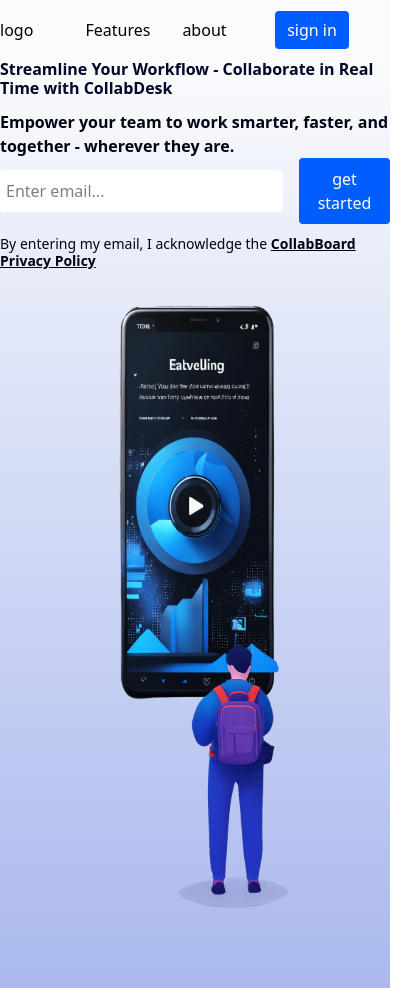
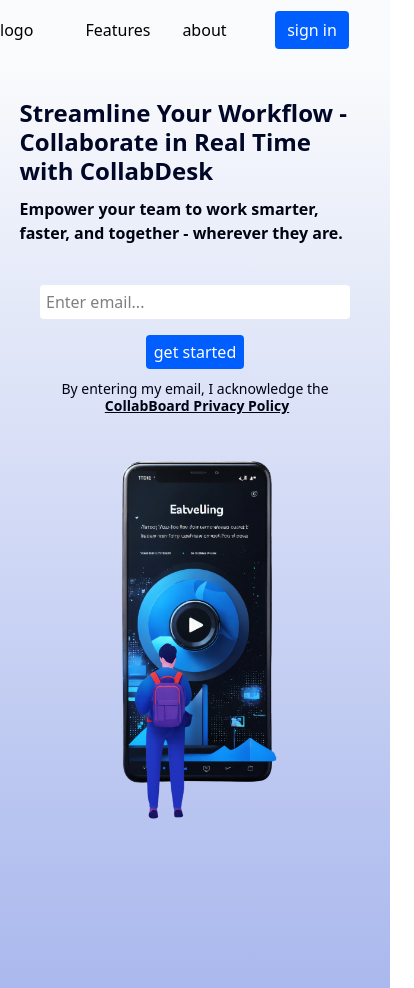
Before and after one commit to pallab-at-tech/CollabDesk-Team-Collaboration-App, a React (Vite) app in the folder client/: page / in a window 390 px wide. Shown: the whole page, 414 px wide, since content can reach past the window. Built offline with nearby package versions, Linux system fonts and the light colour scheme.

Commit message:
till now responsive

```diff
--- a/client/src/pages/Home.jsx
+++ b/client/src/pages/Home.jsx
@@ -1,6 +1,8 @@
 import React from 'react'
 import phone from "../assets/phone.png"
 import person from "../assets/collab-person.png"
+
+import collab_banner from "../assets/collab-banner.png"
 
 const Home = () => {
   return (
@@ -8,18 +10,25 @@ const Home = () => {
 
       <div className=''>
 
-        <div className='lg-real:p-[4%] lg_md:pl-[140px] lg-real:max-w-[75%] w-full lg_md:px-[15%] md:px-[10%] md:py-[8%]'>
+        <div className='lg-real:p-[4%] lg_md:pl-[140px] lg-real:max-w-[75%] w-full lg_md:px-[15%] md:px-[10%] md:py-[8%] px-[5%] py-[10%]'>
 
 
-          <h1 className='md:text-5xl font-bold mb-3 leading-[1.2] text-[#000727]'>Streamline Your Workflow - Collaborate in Real Time with CollabDesk</h1>
-          <p className='md:text-lg font-semibold text-[#000312]'>Empower your team to work smarter, faster, and together - wherever they are. </p>
+          <h1 className='md:text-5xl font-bold mb-3 leading-[1.2] text-2xl text-[#000727]'>Streamline Your Workflow - Collaborate in Real Time with CollabDesk</h1>
+          <p className='md:text-lg text-base font-semibold text-[#000312]'>Empower your team to work smarter, faster, and together - wherever they are. </p>
 
-          <div className='lg-real:mt-[35px] mini_tab:mt-[50px] flex items-center lg-real:justify-start mini_tab:justify-center  gap-4'>
-            <input type="email" placeholder='Enter email...' className='w-[310px] bg-white py-[9px] rounded px-1.5 outline-[#00061d]' />
-            <button className='block bg-[#005eff] py-[9px] px-2 rounded text-white transition-all duration-150 hover:bg-[#0055e8] hover:scale-105 cursor-pointer text-center'>get started</button>
+          <div className='lg-real:mt-[35px] mini_tab:mt-[50px] mt-[40px] flex flex-wrap justify-center items-center lg-real:justify-start mini_tab:justify-center gap-4'>
+
+            <input type="email" placeholder='Enter email...' className='w-[310px] bg-white md:py-[9px] py-[5px] rounded px-1.5 outline-[#00061d]' />
+            <button className='block bg-[#005eff] md:py-[9px] py-[5px] px-2 rounded text-white transition-all duration-150 hover:bg-[#0055e8] hover:scale-105 cursor-pointer text-center'>get started</button>
+
           </div>
 
-          <div className='pt-3 lg-real:block md:flex items-center lg-real:justify-start mini_tab:justify-center  text-sm leading-[1.2] text-[#000312]'>By entering my email, I acknowledge the <span className='underline font-semibold cursor-pointer'> CollabBoard Privacy Policy</span></div>
+          <div className='pt-3 lg-real:block flex mini_tab:flex-row flex-col justify-center items-center lg-real:justify-start mini_tab:justify-center text-sm leading-[1.2] text-[#000312]'>
+            <p>By entering my email, I acknowledge the</p>
+            <span className='underline font-semibold cursor-pointer pl-1 md:inline block'>
+              CollabBoard Privacy Policy
+            </span>
+          </div>
 
         </div>
 
@@ -27,26 +36,31 @@ const Home = () => {
         <div className='lg-real:block hidden'>
           {/* banner img */}
 
-          <div className='absolute top-[30px] right-0'>
+          <div className='absolute top-[50px] right-0'>
 
             <div className='w-fit'>
 
-              <img src={phone} alt="" className='h-[75vh]' />
-              <img src={person} alt="" className='absolute top-[250px] left-[30px] h-[45vh]' />
+              <img src={collab_banner} alt="" className='h-[75vh]' />
 
             </div>
           </div>
 
         </div>
 
-        {/* for mobile and tab version */}
-        <div className=' flex justify-center lg-real:hidden  w-full'>
+        {/* for tab version */}
+        <div className='mini_tab:flex justify-center lg-real:hidden hidden w-full'>
 
-          <div className='w-fit relative'>
-            <img src={phone} alt="" className='h-[55vh]' />
-            <img src={person} alt="" className='absolute top-[360px] left-[50px] h-[35vh] lg-real:hidden ' />
+          <div className=''>
+            <img src={collab_banner} alt="" className='h-[55vh]' />
           </div>
 
+        </div>
+
+        {/* for mobile version  */}
+        <div className='flex md:hidden justify-center'>
+          <div className=''>
+            <img src={collab_banner} alt="" className='h-[45vh]' />
+          </div>
         </div>
 
       </div>
```
Also changed, not shown: client/src/assets/collab-banner.png (added).
